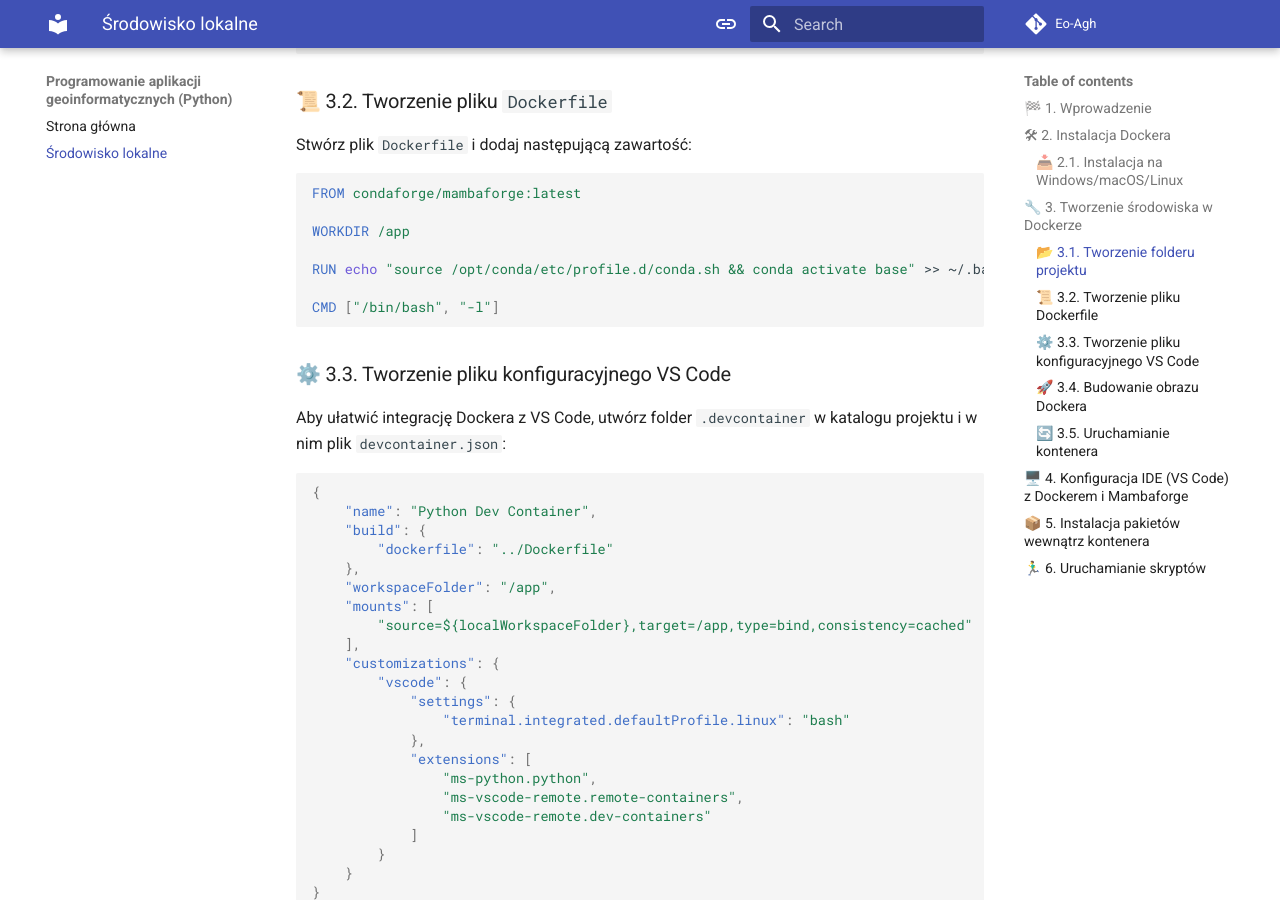
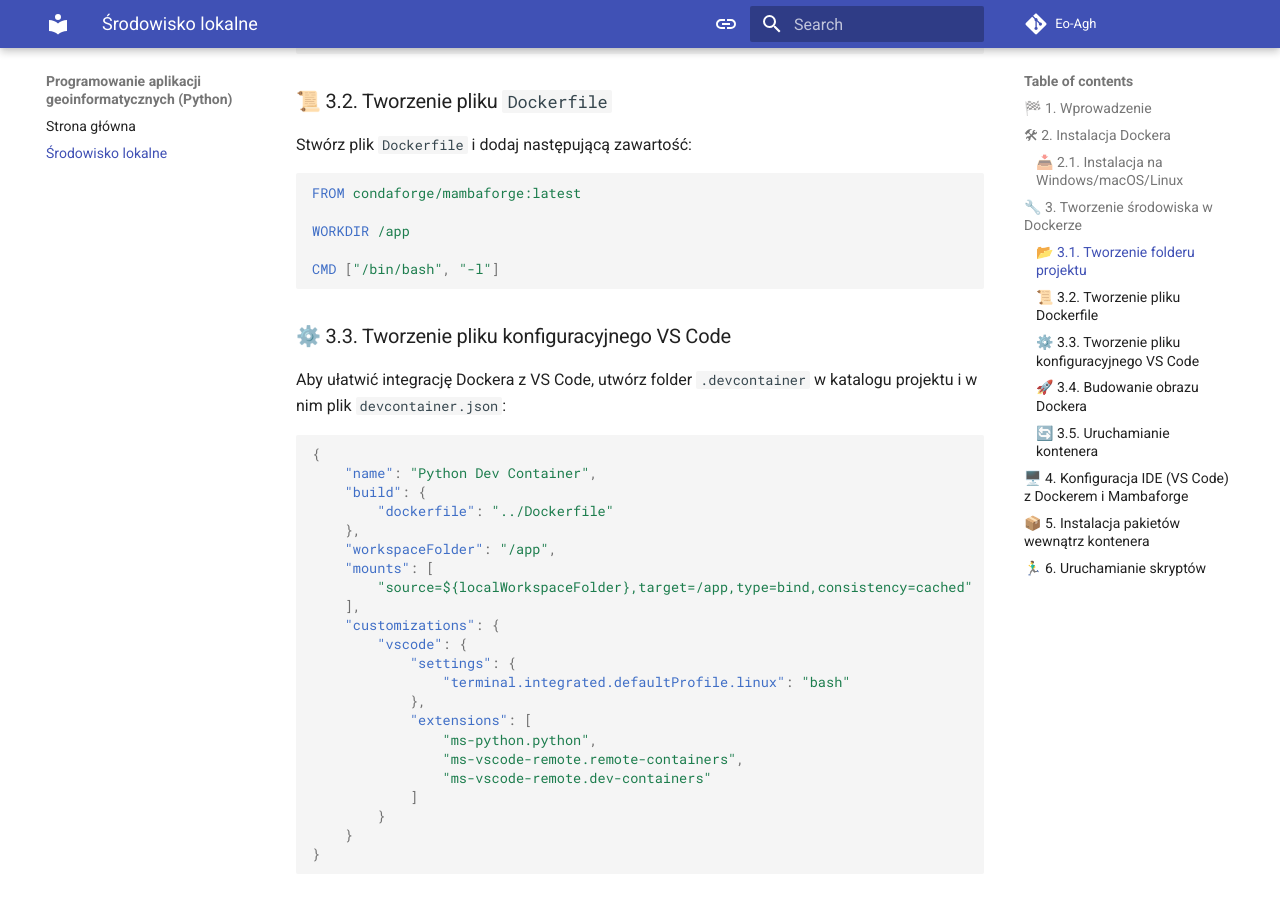
Before and after one commit to eo-agh/geoapps-python-course, an MkDocs documentation site: the page built from docs/zaj0/srod-lok.md, in a window 1280 px wide and 900 px high, scrolled down 943 px. Built offline with MkDocs 1.6.1 and Material for MkDocs 9.7.7, drawn with Linux system fonts in a browser that asks for light colours.

Commit message:
Dockerfile fix

````diff
--- a/docs/zaj0/srod-lok.md
+++ b/docs/zaj0/srod-lok.md
@@ -32,8 +32,6 @@
 FROM condaforge/mambaforge:latest
 
 WORKDIR /app
-
-RUN echo "source /opt/conda/etc/profile.d/conda.sh && conda activate base" >> ~/.bashrc
 
 CMD ["/bin/bash", "-l"]
 ```
````
